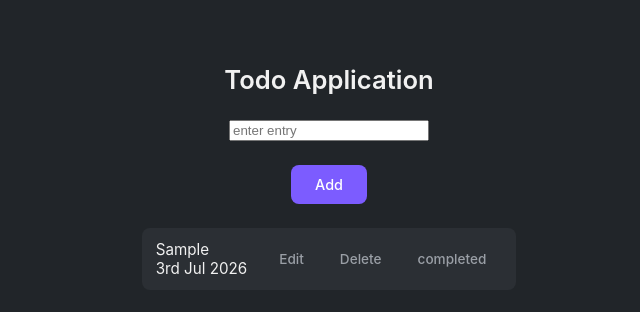
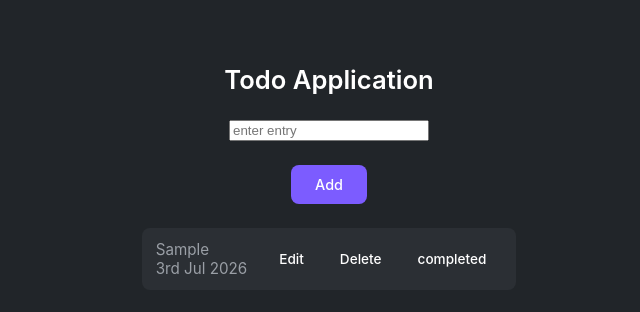
Before and after one commit to famzyjr/Todo-Application, a React (Vite) app: page / in a window 1280 px wide. Both pictures are taken after typing "Sample" into the empty fields and a click on the button "Add". Shown: the top 312 px of the page, without its empty margins (311-951 px from the left). Built offline with nearby package versions, Linux system fonts and the light colour scheme.

Commit message:
changed the text colors

```diff
--- a/src/components/TodoInput.jsx
+++ b/src/components/TodoInput.jsx
@@ -86,9 +86,9 @@ const TodoInput = () => {
               return (
                 <div className="d" key={index}>
                   <div className="todo_output_con">
-                    <div className="todo_output " style={{textDecoration: todo.completed ? 'line-through #fff' : 'none',color: todo.completed ?  "#9a9fa6" : 'none'}} >
+                    <div className="todo_output " style={{textDecoration: todo.completed ? 'line-through #fff' : 'none',color:   "#9a9fa6"}} >
                       {todo.text}{" "}
-                      <div className="date" style={{ color: todo.completed ?  "#9a9fa6" : 'none' }}>
+                      <div className="date" style={{  }}>
                         {todo.date}
 
                       </div>
--- a/src/index.css
+++ b/src/index.css
@@ -5,8 +5,8 @@
   --bg: #212529;
   --surface: #2b2f34;
   --line: #3a3f45;
-  --text: #f1f1f1;
-  --muted: #9a9fa6;
+  --text: #ffff;
+  --muted: #ffff;
   --accent: #7c5cff;
   --danger: #e55a6b;
   --completed: #008000;
```
